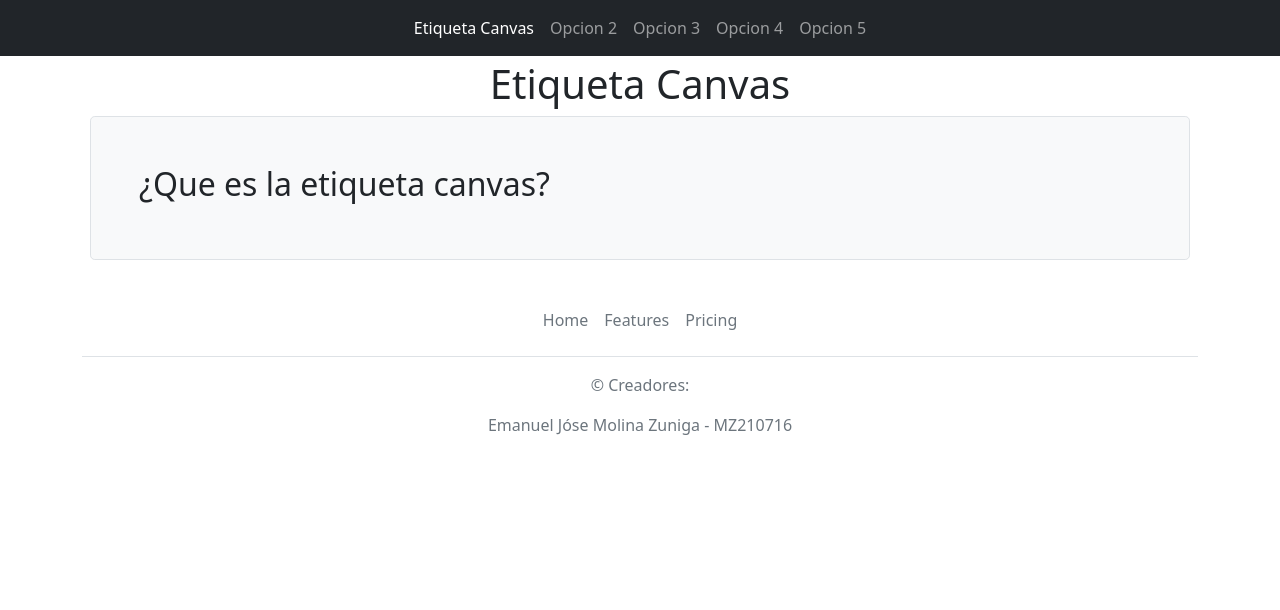
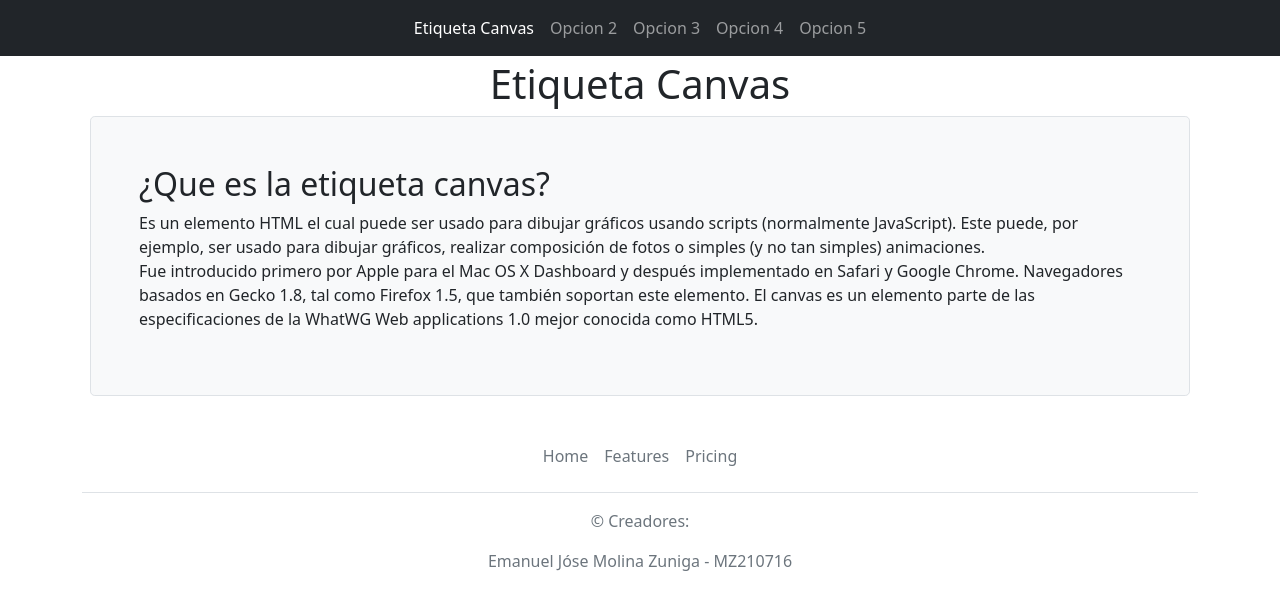
Before and after one commit to Emanuel503/DAWInvetigacion1, a plain HTML site: page index.html in a window 1280 px wide. Drawn offline with nearby package versions, Linux system fonts and the light colour scheme; files whose address does not match are found by name.

Commit message:
Update index.html

```diff
--- a/index.html
+++ b/index.html
@@ -52,7 +52,8 @@
 		<div id="canvas" class="col-md-20">
 	        <div class="h-100 p-5 bg-light border rounded-3">
 	          <h2>¿Que es la etiqueta canvas?</h2>
-
+	          <p>Es un elemento HTML el cual puede ser usado para dibujar gráficos usando scripts (normalmente JavaScript). Este puede, por ejemplo, ser usado para dibujar gráficos, realizar composición de fotos o simples (y no tan simples) animaciones.<br>
+	          Fue introducido primero por Apple para el Mac OS X Dashboard y después implementado en Safari y Google Chrome. Navegadores basados en Gecko 1.8, tal como Firefox 1.5, que también soportan este elemento. El canvas es un elemento parte de las especificaciones de la WhatWG Web applications 1.0 mejor conocida como HTML5.</p>
 	        </div>
 	    </div>
 
```
